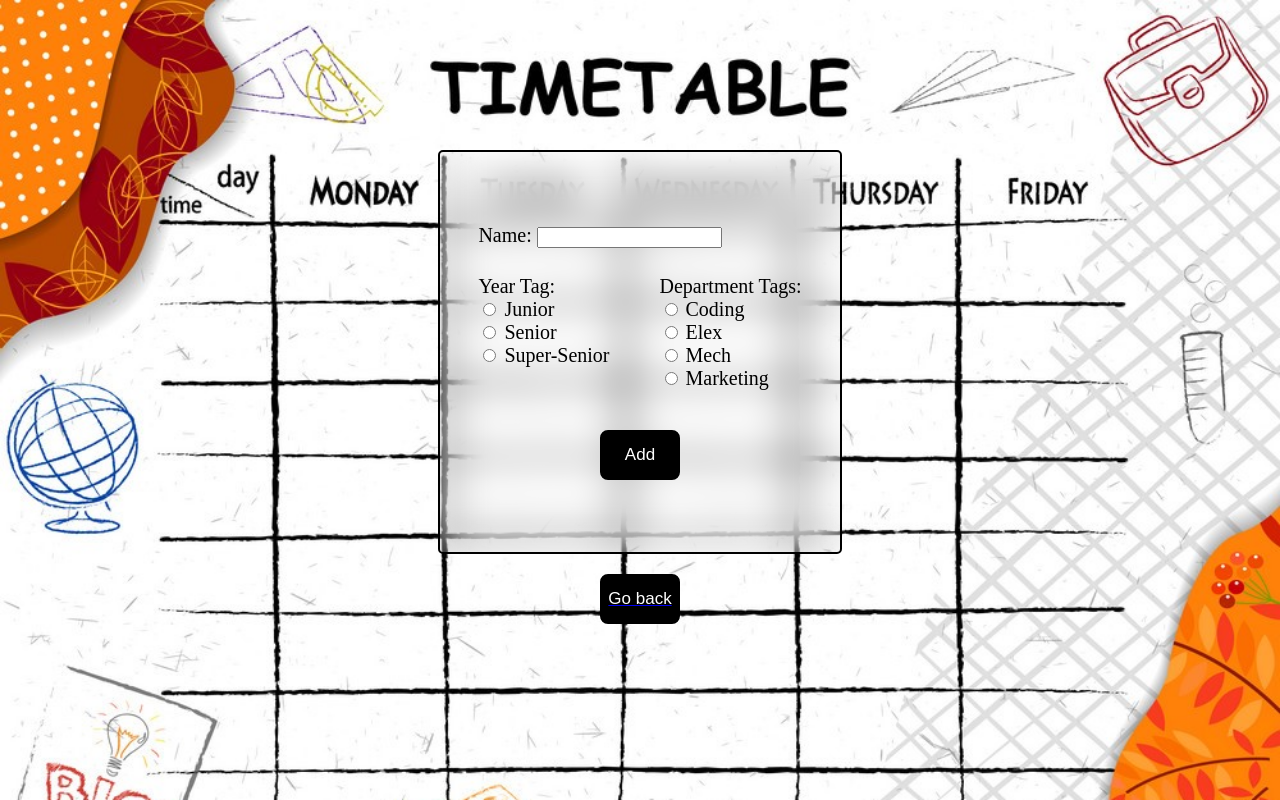
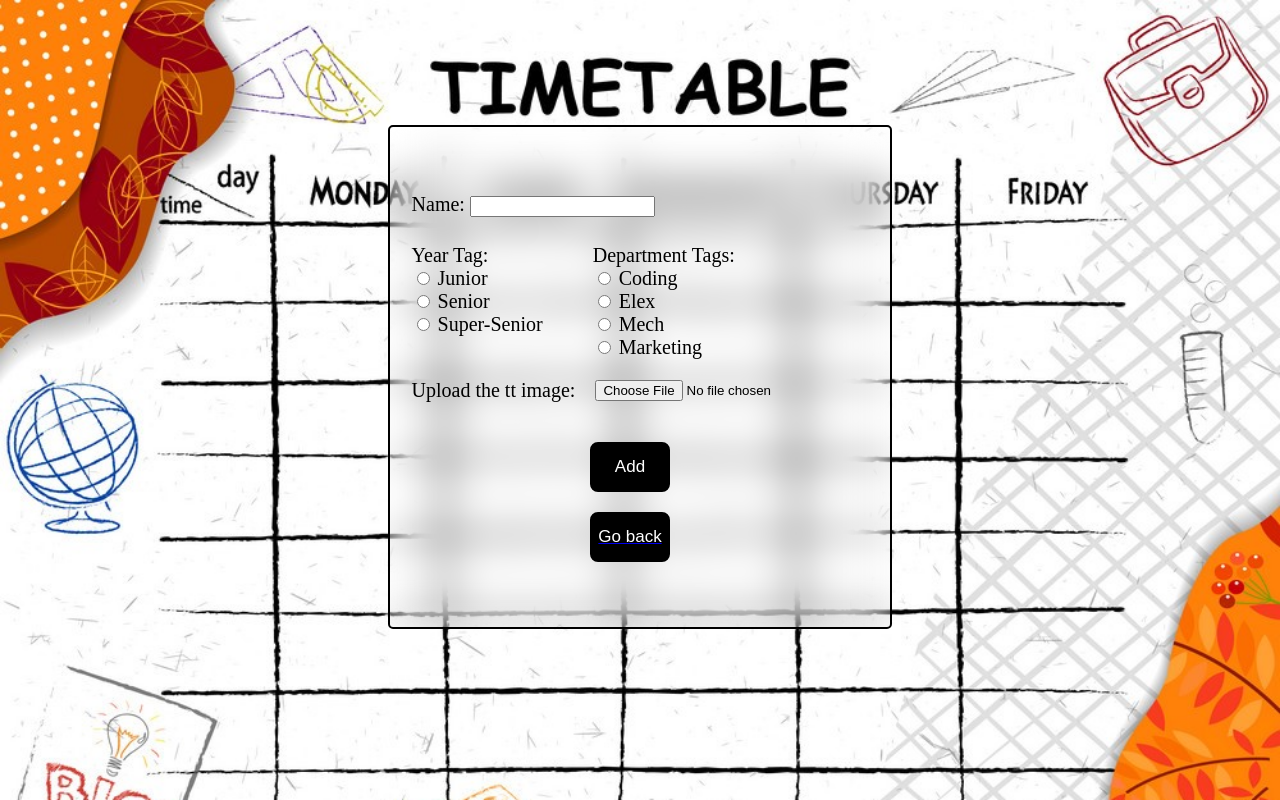
Before and after one commit to ayushptl1810/Optimal_Time_Project, a Flask app: page /add_student in a window 1280 px wide. Run offline with Flask 3, Linux system fonts and the light colour scheme.

Commit message:
updated html,css

```diff
--- a/static/task2.css
+++ b/static/task2.css
@@ -17,14 +17,14 @@ button {
     border: 2px solid rgba(255, 255, 255, 0.2);
     border-color: black;
     backdrop-filter: blur(20px);
-    height: 400px;
-    width: 400px;
+    height: 500px;
+    width: 500px;
     display: flex;
     align-items: center;
     justify-content: center;
     margin-left: auto;
     margin-right: auto;
-    margin-top: 150px;
+    margin-top: 125px;
     flex-direction: column;
     border-radius: 5px;
     font-size: 20px;
@@ -40,6 +40,16 @@ button {
     justify-content: center;
     margin-top: 20px;
     margin-right: 20px;
+}
+.button2-div
+{
+    display: flex;
+    align-items: center;
+    justify-content: center;
+    flex-direction: row;
+    margin-top: 20px;
+    margin-right: 20px;
+    gap: 10px;
 }
 
 
@@ -64,11 +74,11 @@ button {
 }
 .back-button {
     display: block;
-    margin: 20px auto 0 auto;
+    margin-top: 20px;
+    margin-right: 20px;
 }
 .add-button
 {
     display: block;
     margin: 20px auto 0 auto;
-
 }
--- a/templates/add_student.html
+++ b/templates/add_student.html
@@ -33,7 +33,11 @@
                 <input type="radio" id="marketing" name="dept" value="Marketing">
                 <label for="marketing">Marketing</label><br>
             </div>
-            <div class="button-div"></div>
+            <div class="button2-div">
+                <label for="coding">Upload the tt image:</label><br>
+                <input type="file" accept="image/*">
+            </div>
+            <div class="button-div">
                 <button type="submit" class="button add-button">Add</button>
             </div>
         </form>
--- a/templates/home.html
+++ b/templates/home.html
@@ -10,7 +10,7 @@
 <body>
     <div class="div1">
             <p class="add-text">Add student</p>
-            <a href="{{ url_for('add_student') }}"><button class="button add-button">Add student</button></a>
+            <a href="{{ url_for('add_student') }}"><button class="button add2-button">Add student</button></a>
             <p class="time-text">Find optimal time</p>
             <a href="{{ url_for('filter') }}"><button class="button time-button" >Add filters</button></a>
             {% if results %}
```
Also changed, not shown: static/task1.css (+22 -2 lines).
